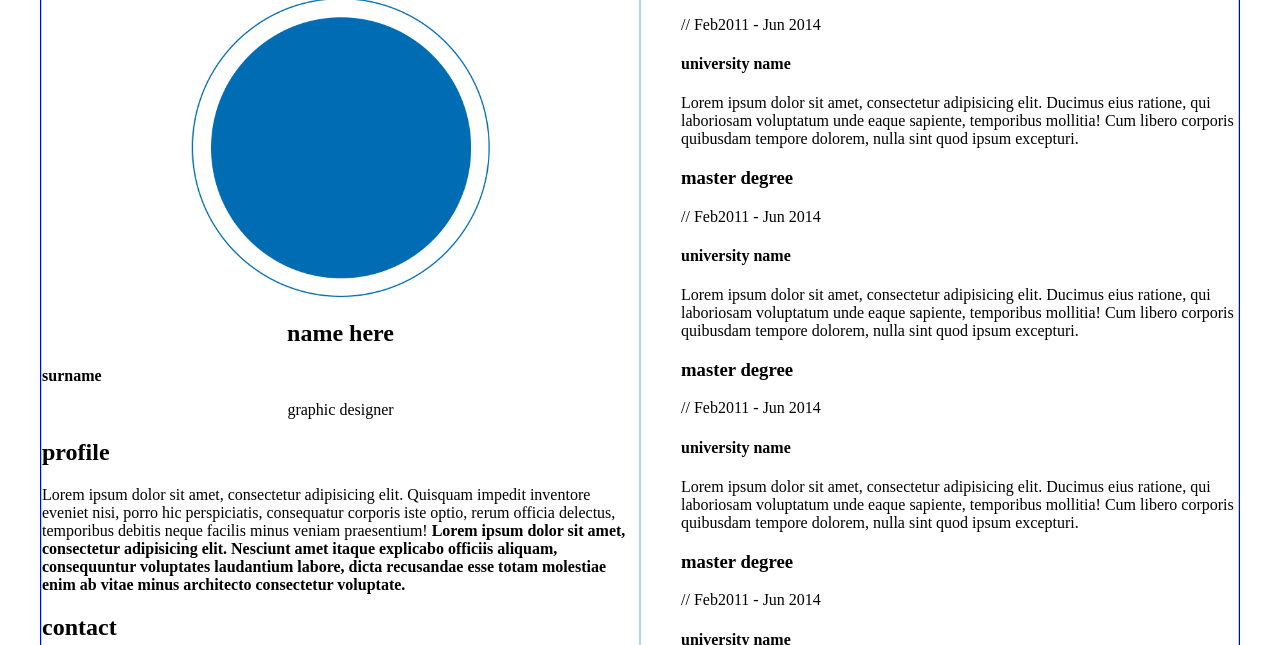
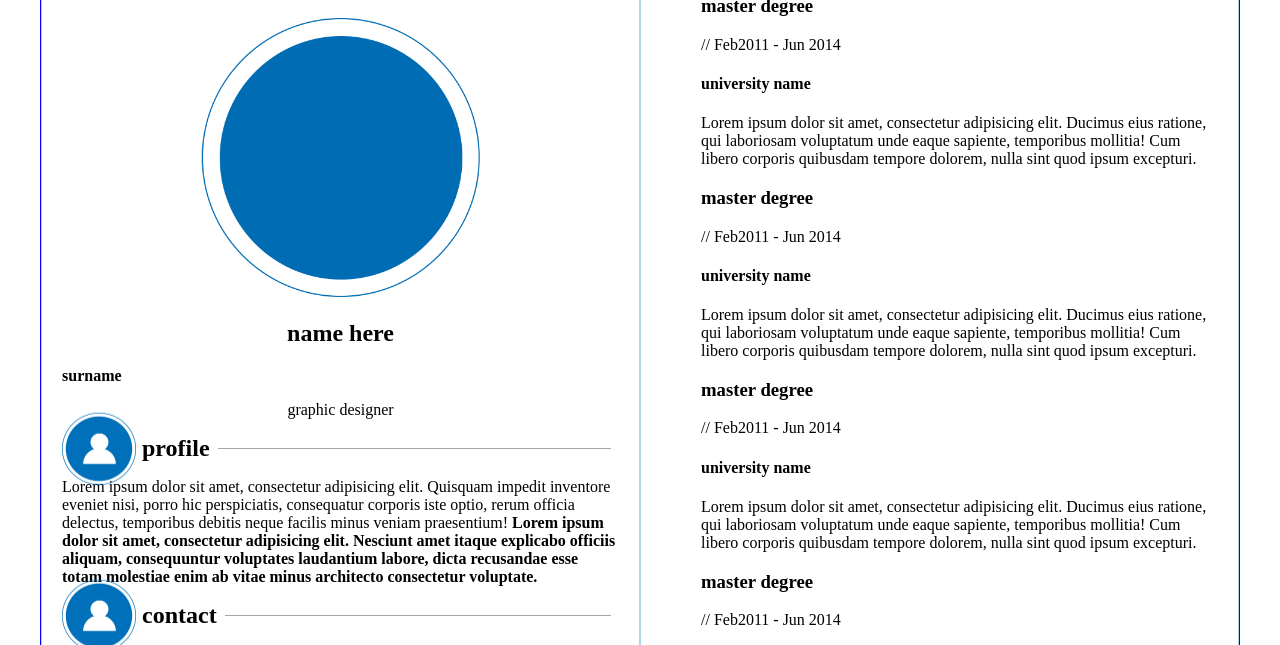
Before and after one commit to vkv0220/templateCV, a plain HTML site: page index.html in a window 1280 px wide. Shown: the part 102-747 px from the top of the page. Drawn offline with Linux system fonts and the light colour scheme.

Commit message:
first block

```diff
--- a/css/styles.css
+++ b/css/styles.css
@@ -27,6 +27,7 @@ body {
 .wrapper--left,
 .wrapper--right {
   width: 50%;
+  padding: 20px;
   /*  temporary*/
   border: 1px solid lightblue;
 }
@@ -50,3 +51,55 @@ ul {
 list-style: none;
 
 }
+
+
+h2.additional--info {
+
+  display: flex;
+	flex-basis: 100%;
+align-items:center;
+  vertical-align:top;
+	margin: 8px 0px;
+  margin-left: 80px;
+  position: relative;
+
+/*  display: inline-block;
+  width: 100%;
+
+  box-sizing: border-box;
+  position: relative;
+vertical-align: middle;
+
+overflow: hidden;
+  padding-left: 80px;
+  padding-right: 10px;
+*/
+}
+
+h2.additional--info::before {
+
+background-image: url("../img/profileicon.png");
+background-size: 50%;
+background-repeat: no-repeat;
+content: "";
+width: 148px;
+height: 143px;
+  margin: 0px 0px;
+ position: absolute;
+  left: -80px;
+  margin-right: auto;
+  transform: translateY(25%)
+
+}
+
+h2.additional--info::after {
+
+  content: "";
+	flex-grow: 1;
+	background: rgba(0, 0, 0, 0.35);
+	height: 1px;
+	font-size: 0px;
+	line-height: 0px;
+	margin: 0px 8px;
+
+}
```
Also changed, not shown: img/EDUCATIONICON.png (added), img/EXPERIENCEICON.png (added), img/PROFILEICON.png (added), img/PhoneIcon.png (added), img/SKILLSICON.png (added), img/SOFTWAREICON.png (added).
